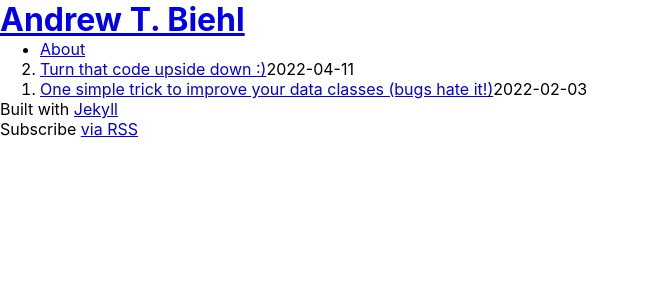
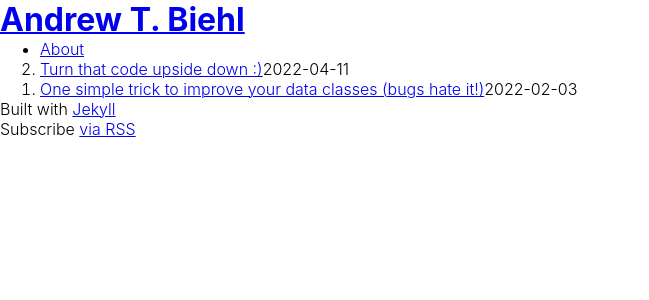
Before and after one commit to andrewtbiehl/andrewtbiehl.com, a Jekyll site: the page built from index.md, in a window 1280 px wide. Shown: the top 300 px of the page, without its empty margins (0-649 px from the left). Built offline with Jekyll 4.4.1, drawn with Linux system fonts in a browser that asks for light colours.

Commit message:
Decrease site font and underline weight

```diff
--- a/assets/css/main.scss
+++ b/assets/css/main.scss
@@ -17,4 +17,8 @@
 body {
   font-family: -apple-system, BlinkMacSystemFont, "Segoe UI", Roboto, Oxygen-Sans,
     Ubuntu, Cantarell, "Helvetica Neue", sans-serif;
+  font-weight: 400 * 0.75;
 }
+* {
+  text-decoration-thickness: 0.1em * 0.75;
+}
```
